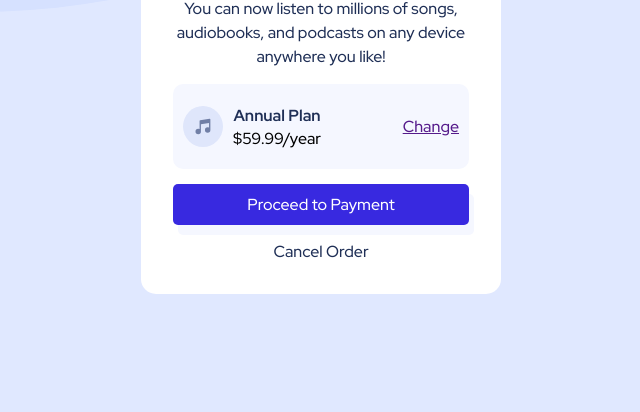
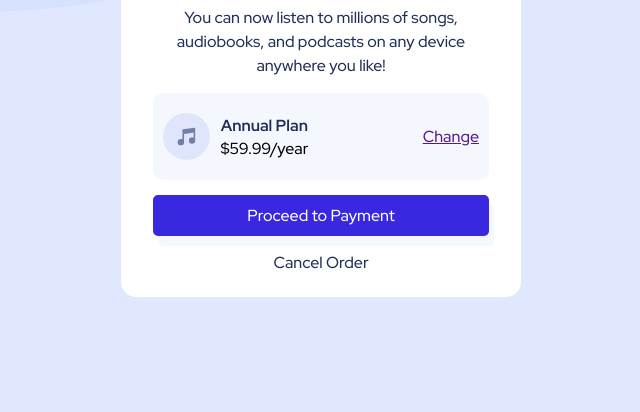
Before and after one commit to samlan24/order-summary, a plain HTML site: page index.html in a window 1280 px wide. Shown: the part 388-800 px from the top of the page, without its empty margins (319-959 px from the left). Drawn offline with Linux system fonts and the light colour scheme.

Commit message:
css/html changes

```diff
--- a/index.html
+++ b/index.html
@@ -2,6 +2,7 @@
 <html lang="en">
   <head>
     <meta charset="UTF-8" />
+    <meta http-equiv="X-UA-Compatible" content="IE=edge" />
     <meta name="viewport" content="width=device-width, initial-scale=1.0" />
     <!-- displays site properly based on user's device -->
 
--- a/styles.css
+++ b/styles.css
@@ -43,7 +43,7 @@ body {
 
 .container {
   background-color: #fff;
-  width: 360px;
+  width: 400px;
   border-radius: 15px;
   overflow: hidden;
 }
@@ -60,7 +60,7 @@ img {
 }
 
 .card-content {
-  padding: 2rem;
+  padding: 1.5rem 2rem;
   display: flex;
   flex-direction: column;
   text-align: center;
```
